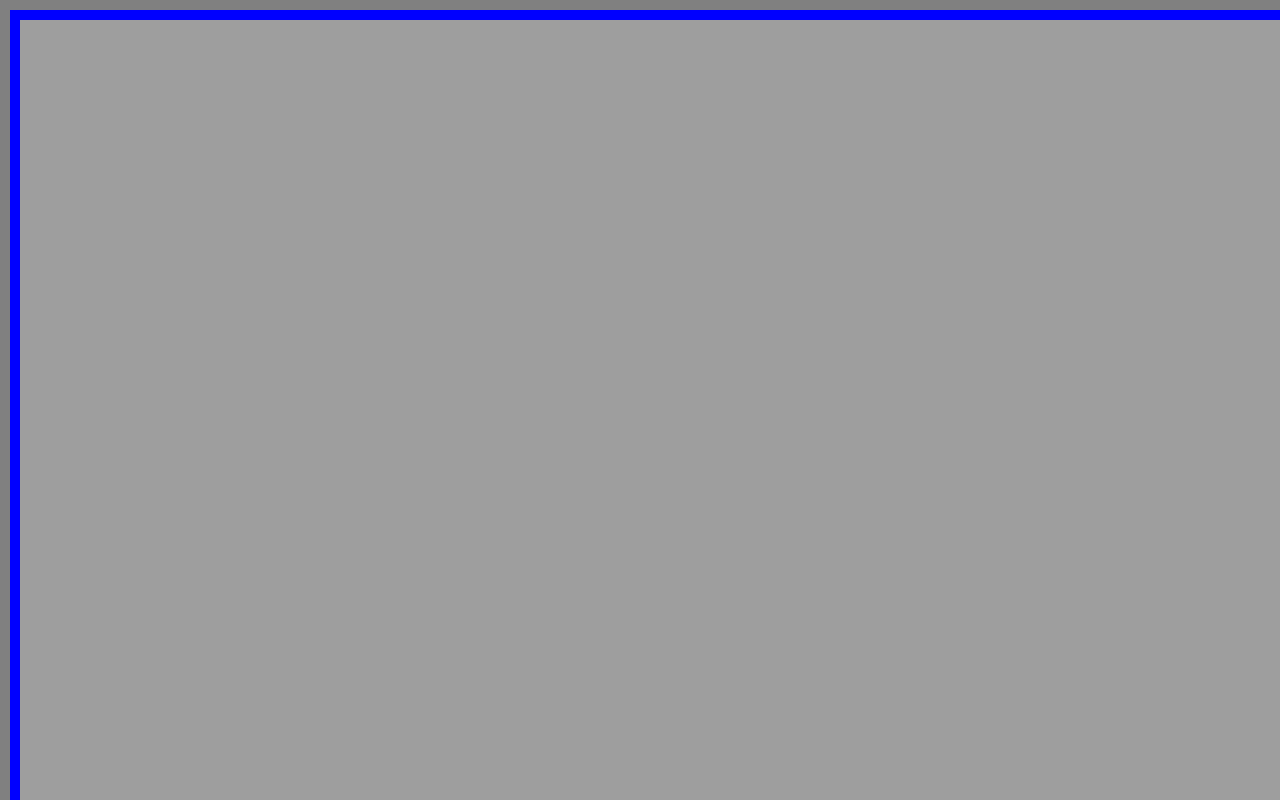
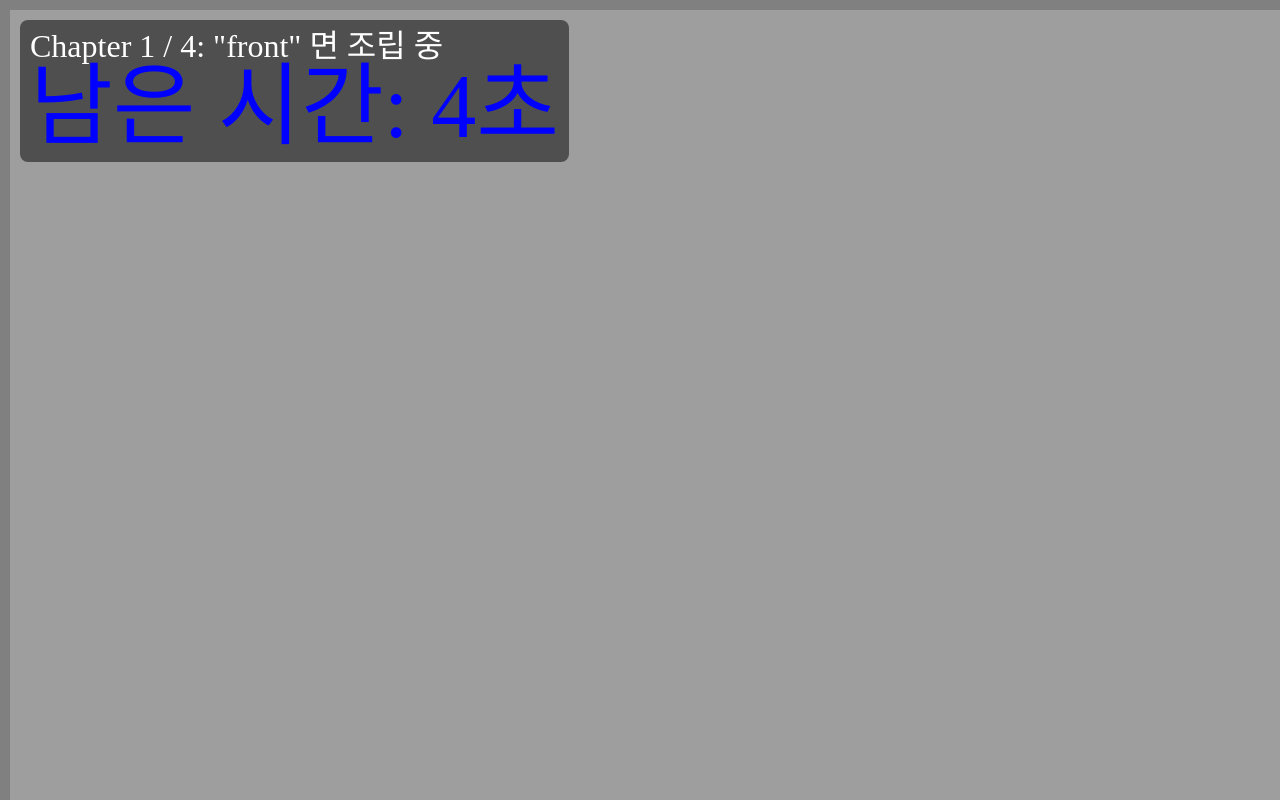
Before and after one commit to GGU940/graduation_client, a React (Create React App) app: page /play in a window 1280 px wide. Shown: the top 800 px of the page. Built offline with nearby package versions, Linux system fonts and the light colour scheme.

Commit message:
4챕터로 콜라주 생성 기능 구현

```diff
--- a/src/components/CanvasDisplay.jsx
+++ b/src/components/CanvasDisplay.jsx
@@ -1,18 +1,11 @@
 
-import React, { useRef, useEffect, useState } from 'react';
+import React, { useRef, useEffect, useState, useCallback } from 'react';
 import { API_BASE } from '../store/ref';
 import useUIStore from '../store/uiStore';
 import '../css/common.css'
+
 // 이미지 파일 경로 리스트
 const imagePaths = [
-    // '/images/test001.png',
-    // '/images/test002.png',
-    // '/images/test003.png',
-    // '/images/building001.jpg',
-    // '/images/building002.jpg',
-    // '/images/building003.jpg',
-    // '/images/building004.jpg',
-
     '/images/artboard1.png',
     '/images/artboard2.png',
     '/images/artboard3.png',
@@ -24,6 +17,10 @@ const imagePaths = [
     '/images/artboard9.png',
 ];
 
+// 각 챕터의 이름(면)을 순서대로 정의
+const CHAPTER_PLANES = ['front', 'left', 'back', 'right'];
+const CHAPTER_DURATION = 10000; // 각 챕터 지속 시간 (10000ms = 10초)
+
 
 const CanvasDisplay = () => {
     const cursorSize = useUIStore((state) => state.cursorSize);
@@ -32,6 +29,12 @@ const CanvasDisplay = () => {
     const [userName, setUserName] = useState([]);
     const [images, setImages] = useState([]); // 로드된 이미지 객체 배열
     const [currentIndex, setCurrentIndex] = useState(0); // 현재 보이는 이미지 인덱스
+    const [isDragging, setIsDragging] = useState(false); //마우스를 드래그 중인지
+    const lastPosRef = useRef({ x: null, y: null }); // 드래그 시 마지막 마우스 위치를 저장하기 위한 ref
+
+
+    const [currentChapter, setCurrentChapter] = useState(1); // 1, 2, 3, 4 챕터
+    const [timeLeft, setTimeLeft] = useState(CHAPTER_DURATION / 1000); // 남은 시간 (초 단위)
 
     const [cutouts, setCutouts] = useState({
         front: [],
@@ -40,18 +43,77 @@ const CanvasDisplay = () => {
         right: []
     }); // 잘라낸 이미지 조각들 저장
 
-    const [currentPlane, setCurrentPlane] = useState('front');// 현재 면
+    const currentPlane = CHAPTER_PLANES[currentChapter - 1];// 현재 면의 이름을 가져옴
 
-    const [isDragging, setIsDragging] = useState(false);
-    const lastPosRef = useRef({ x: null, y: null });
+
+
+
+    ////
+    // 저장 로직을 별도의 함수로 만들고, useCallback으로 감싸서 최적화합니다.
+    // useCallback은 의존성 배열(여기서는 [cutouts, userName])의 값이 바뀔 때만 함수를 새로 만듭니다.
+    // 이렇게 하지 않으면, 매 렌더링마다 함수가 새로 생성되어 useEffect 등에서 문제를 일으킬 수 있습니다.
+    const handleSaveCutouts = useCallback(async () => {
+
+        // 4개의 면을 모두 확인하여 저장할 데이터가 하나라도 있는지 검사
+        const totalCutouts = Object.values(cutouts).flat().length;
+        if (totalCutouts === 0) {
+            alert("저장할 cutouts 없음. 결과 페이지로 바로 이동");
+            window.location.href = "/total";
+            return;
+        } else {
+            console.log("------");
+            console.log("챕터 완료! 자동 저장을 시작");
+            console.log(cutouts);
+            console.log("------");
+        }
+
+        // 서버에는 이미지 객체(img)를 보낼 수 없으므로, 각 조각에서 img 속성을 제외한 나머지만 추출
+        const processedCutouts = Object.fromEntries(
+            Object.entries(cutouts).map(([plane, pieces]) => [
+                plane,
+                pieces.map(({ img, ...rest }) => rest)
+            ])
+        );
+
+        // 서버에 보낼 최종 데이터(payload)를 구성 (img객체 제거된)
+        const payload = {
+            // userName: userName,
+            userName: "임시",
+            timestamp: new Date().toISOString(),
+            cutouts: processedCutouts // img만 제거한 가공된 데이터
+        };
+
+        try {
+            const res = await fetch(`${API_BASE}/api/saveCutouts`, {
+                method: "POST",
+                headers: {
+                    "Content-Type": "application/json",
+                },
+                body: JSON.stringify(payload),
+            });
+
+            const data = await res.json(); //json화 함
+            console.log("✅ res.json 저장 성공 응답:", data);
+            alert("✅ res.json 결과물 저장 성공")
+
+            // 저장이 끝나면 사용했던 사용자 이름을 localStorage에서 제거.
+            localStorage.removeItem("userName");
+            window.location.href = "/total";
+
+        } catch (err) {
+            console.error("❌ 저장 실패:", err);
+            alert("저장 중 오류가 발생했습니다.");
+        }
+    }, [cutouts, userName]); // cutouts나 userName이 바뀔 때만 이 함수를 새로 만듦
 
 
 
     //이미지 객체 로딩 : 이미지 미리 로딩. 렌더 전 준비용
     useEffect(() => {
-        console.log("***Start****")
-
-        setUserName(localStorage.getItem("userName"));
+        const storedUserName = localStorage.getItem("userName");
+        if (storedUserName) {
+            setUserName(storedUserName);
+        }
 
         const loaded = imagePaths.map((src) => {
             const img = new Image(); //JavaScript에서 DOM 없이도 이미지 객체를 생성할 수 있는 내장 클래스
@@ -59,11 +121,11 @@ const CanvasDisplay = () => {
             return img;
         })
         setImages(loaded);//loaded는 Image 객체들의 배열
-        console.log('로드된 배열:', loaded);
+        // console.log('로드된 배열:', loaded);
     }, []);
 
 
-    // 5초마다 이미지 인덱스 currentIndex 자동 순환
+    // ?초마다 이미지 인덱스 currentIndex 자동 순환
     useEffect(() => {
         const interval = setInterval(() => {
             setCurrentIndex((prev) => (prev + 1) % imagePaths.length)
@@ -74,6 +136,42 @@ const CanvasDisplay = () => {
         //setInterval을 사용하면 브라우저 메모리에 타이머가 남아 있기 때문에,
         //clearInterval로 꼭 제거해야 메모리 누수/중복 실행 방지됨
     }, [])
+
+
+
+    // 챕터 자동 전환, 자동 저장 로직
+    useEffect(() => {
+        // 현재 챕터가 4를 초과했다면 (즉, 5가 되었다면) 모든 과정이 끝난 것이므로,
+        // 저장 함수를 호출하고 이 useEffect의 나머지 로직은 실행하지 않습니다.
+        if (currentChapter > 4) {
+            handleSaveCutouts();
+            return;
+        }
+
+        // 10초(CHAPTER_DURATION) 후에 다음 챕터로 넘어가도록 타이머를 설정
+        const chapterTimer = setTimeout(() => {
+            setCurrentChapter(prevChater => prevChater + 1); // 현재 챕터 번호 + 1.
+            setTimeLeft(CHAPTER_DURATION / 1000); // 다음 챕터가 시작될 때 남은 시간을 다시 10초로 초기화
+        }, CHAPTER_DURATION);
+
+
+        //화면에 남은 시간을 1초마다 업데이트 하기 위한 인터벌(반복 실행) 설정
+        const countdownInterval = setInterval(() => {
+            setTimeLeft(prevTime => (prevTime > 0 ? prevTime - 1 : 0));
+        }, 1000);
+
+        // 이 useEffect의 '정리(cleanup)' 함수입니다.
+        // 컴포넌트가 사라지거나, 의존성 배열([currentChapter, handleSaveCutouts])의 값이 바뀌어
+        // useEffect가 다시 실행되기 직전에 호출됩니다.
+        // 기존에 설정된 타이머와 인터벌을 제거하여 메모리 누수나 중복 실행을 방지하는 매우 중요한 부분입니다.
+        return () => {
+            clearTimeout(chapterTimer);
+            clearInterval(countdownInterval);
+        };
+    }, [currentChapter]); // currentChapter가 바뀔 때마다 이 로직을 다시 실행
+    // }, [currentChapter, handleSaveCutouts]); // currentChapter가 바뀔 때마다 이 로직을 다시 실행
+
+
 
 
 
@@ -102,7 +200,7 @@ const CanvasDisplay = () => {
                 return;
             }
 
-            console.log("🎨 draw 실행!!!!")
+            // console.log("🎨 draw 실행!!!!")
 
             // 6. 캔버스 전체를 지워서 이전 그림 제거
             ctx.clearRect(0, 0, canvas.width, canvas.height);
@@ -110,10 +208,13 @@ const CanvasDisplay = () => {
             ctx.drawImage(img, 0, 0, canvas.width, canvas.height);
 
             /// 이전에 클릭해 저장한 이미지 조각들 그리기
-            cutouts[currentPlane].forEach((c) => {
-                ctx.drawImage(c.img, c.sx, c.sy, c.size, c.size, c.dx, c.dy, c.size, c.size);
-                //drawImage(그리고자 하는 이미지 객체, 원본 이미지에서 잘라낼 시작 x좌표, y좌표, 원본 이미지에서 잘라낼 너비, 높이, 캔버스에서 그릴 위치의 x좌표, y좌표, 캔버스에서 그려질 너비, 높이)
-            });
+            // currentPlane이 유효하고(예: 'front'), cutouts 객체 안에 해당 키가 존재하면 그 배열을 순회하며 그립니다.
+            if (currentPlane && cutouts[currentPlane]) {
+                cutouts[currentPlane].forEach((c) => {
+                    ctx.drawImage(c.img, c.sx, c.sy, c.size, c.size, c.dx, c.dy, c.size, c.size);
+                    //drawImage(그리고자 하는 이미지 객체, 원본 이미지에서 잘라낼 시작 x좌표, y좌표, 원본 이미지에서 잘라낼 너비, 높이, 캔버스에서 그릴 위치의 x좌표, y좌표, 캔버스에서 그려질 너비, 높이)
+                });
+            }
         }
 
         if (img.complete) {  // 배경 이미지가 이미 로드되어 있으면
@@ -122,7 +223,7 @@ const CanvasDisplay = () => {
             img.onload = draw; // 아직 로딩 중이면 onload로 대기
             img.onerror = () => console.error("이미지 로딩 실패:", img.src);
         }
-    }, [images, currentIndex, cutouts, currentPlane])
+    }, [images, currentIndex, cutouts, currentPlane]);
 
 
     ///// 마우스 핸들러
@@ -209,72 +310,34 @@ const CanvasDisplay = () => {
 
 
 
-    //저장 핸들러
-    const handleSaveCutouts = async () => {
-        if (cutouts.length === 0) {
-            alert("저장할 cutouts 없음");
-            return;
-        } else {
-            console.log("***cutpout들:::", cutouts)
-        }
-
-
-        const processedCutouts = Object.fromEntries(
-            Object.entries(cutouts).map(([plane, pieces]) => [
-                plane,
-                pieces.map(({ img, ...rest }) => rest)
-            ])
-        );
-
-
-        //전송할 데이터 만들기 (img객체 제거)
-        const payload = {
-            userName: userName,
-            timestamp: new Date().toISOString(),
-            cutouts: processedCutouts // img만 제거한 나머지를 저장
-        };
-
-        try {
-            const res = await fetch(`${API_BASE}/api/saveCutouts`, {
-                method: "POST",
-                headers: {
-                    "Content-Type": "application/json",
-                },
-                body: JSON.stringify(payload),
-            });
-
-            const data = await res.json(); //json화 함
-            console.log("✅ res.json 저장 성공:", data);
-            alert("✅ res.json 저장 성공")
-
-            //초기화
-            localStorage.clear();
-            window.location.href = "/";
-
-        } catch (err) {
-            console.error("❌ 저장 실패:", err);
-            alert("저장 중 오류가 발생했습니다.");
-        }
-    };
 
 
 
     return (
         <div>
             <h1 style={{ fontSize: 50 }}>{userName}</h1>
+            <div style={{ position: 'fixed', top: 20, left: 20, zIndex: 10, color: 'white', fontSize: '2rem', background: 'rgba(0,0,0,0.5)', padding: '10px', borderRadius: '8px' }}>
+                {currentChapter <= 4 ? (
+                    <>
+                        <h2>Chapter {currentChapter} / 4: "{currentPlane}" 면 조립 중</h2>
+                        <p>남은 시간: {timeLeft}초</p>
+                    </>
+                ) : (
+                    // 챕터가 끝나면 저장 중이라는 메시지를 보여줍니다.
+                    <h3>모든 면 완성! 결과물을 저장합니다...</h3>
+                )}
+            </div>
+
             <canvas
                 ref={canvasRef}
                 width={2160}
                 height={3840}
-                style={{ /*cursor: 'none',*/ display: 'block', border: '10px solid blue' }}
+                style={{ /*cursor: 'none',*/ display: 'block', /*border: '10px solid blue' */ }}
                 onMouseDown={handleMouseDown}
                 onMouseMove={handleMouseMove}
                 onMouseUp={handleMouseUp}
             />
-            <button
-                onClick={handleSaveCutouts}
-                className="btn"
-            >저장</button>
+
         </div >
 
     );
--- a/src/utils/createCollageTexture.js
+++ b/src/utils/createCollageTexture.js
@@ -26,8 +26,8 @@ export const createCollageTexture = async (pieces, width = 450, height = 800) =>
     const ctx = canvas.getContext('2d');
 
     // 50% 투명도의 색으로 설정
-    ctx.fillStyle = 'rgba(255, 255,255, 0.2)';   // 스케치북 기본색. (이미지가 없는 빈 공간을 위함)
-    ctx.fillRect(0, 0, width, height);
+    // ctx.fillStyle = 'rgba(255, 255,255, 0.2)';   // 스케치북 기본색. (이미지가 없는 빈 공간을 위함)
+    // ctx.fillRect(0, 0, width, height);
 
     // 원본 캔버스(2160x3840)와 이 스케치북(450x800)의 크기 비율을 계산
     const scaleX = width / ORIGINAL_CANVAS_SIZE.width;   // 450 / 2160
```
